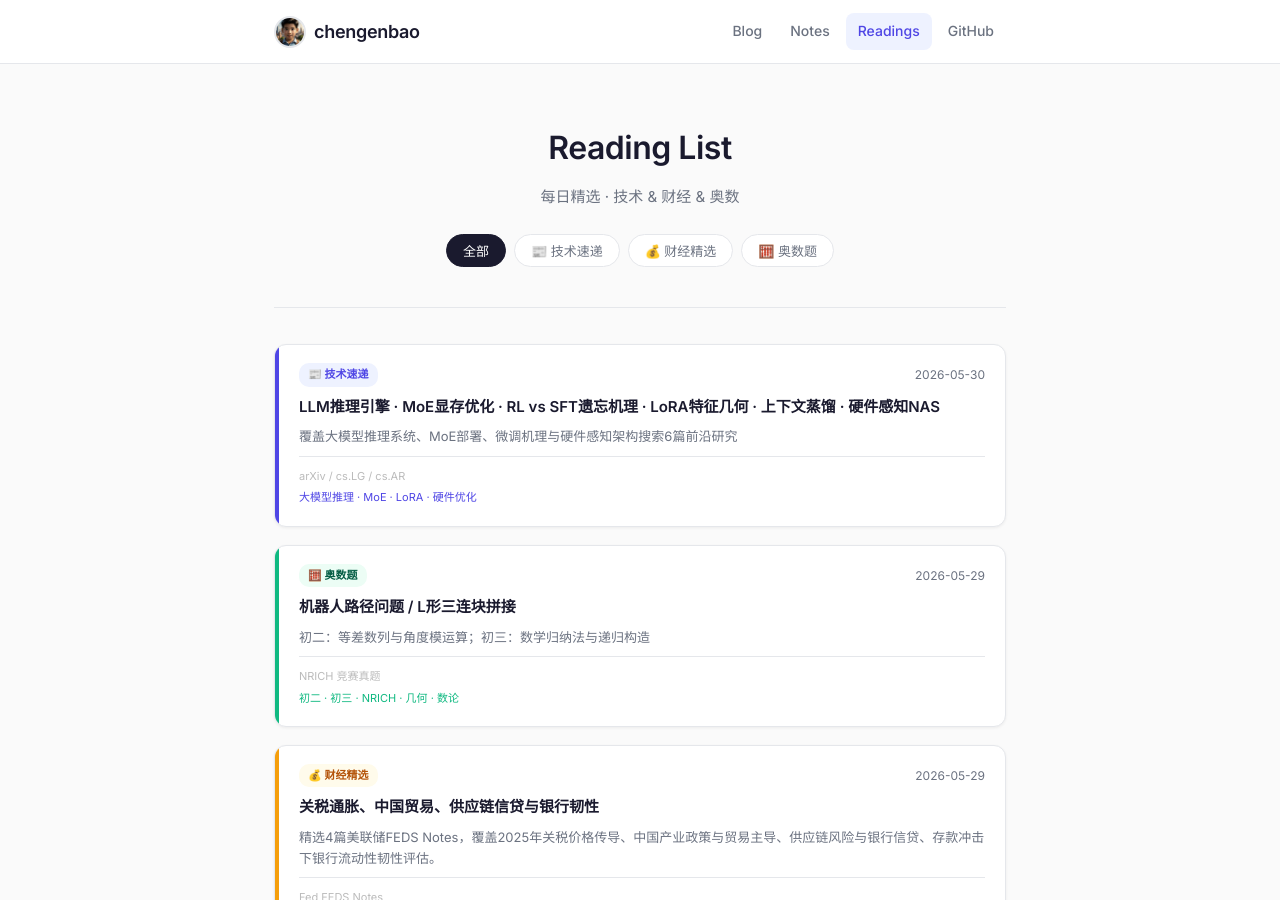
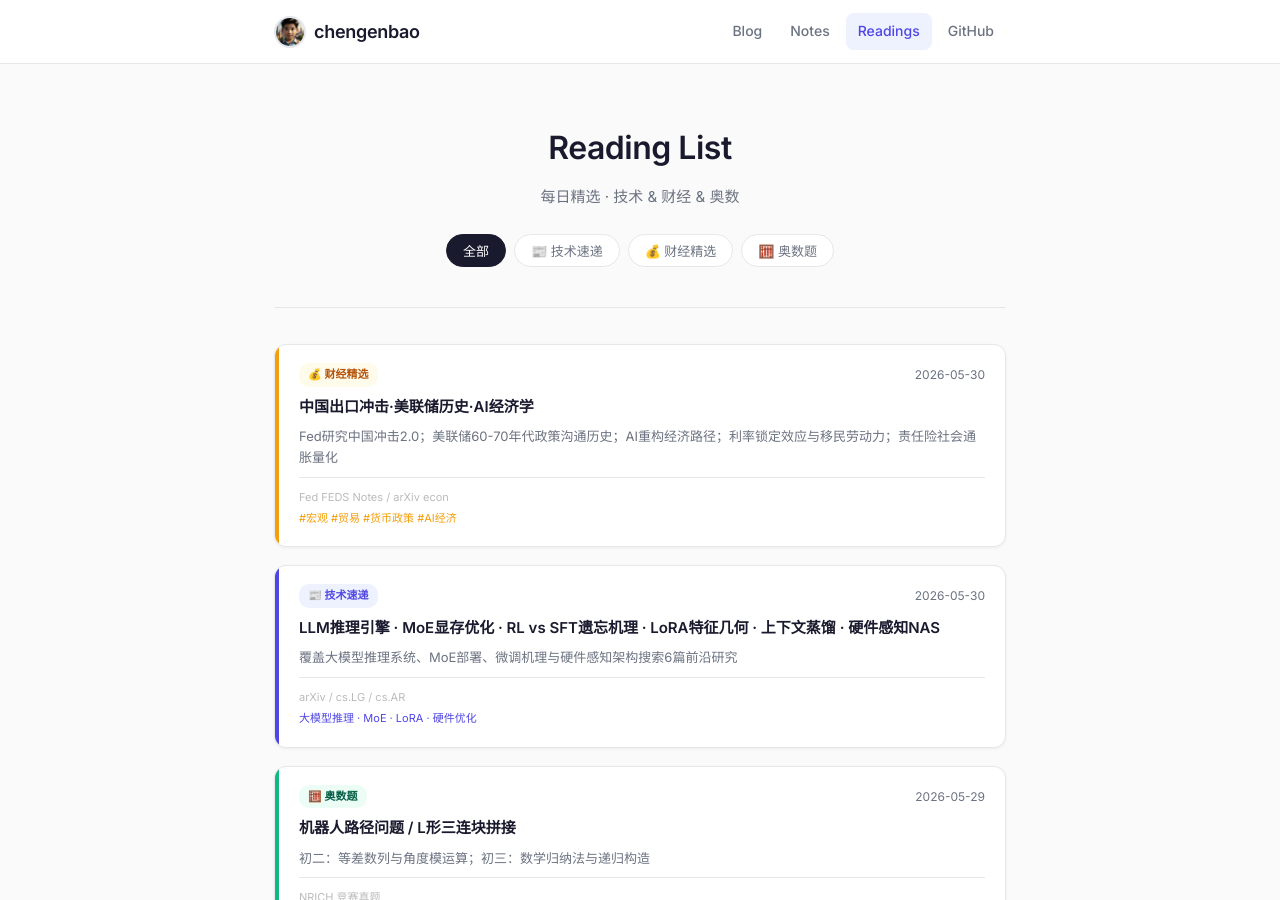
Before and after one commit to chengenbao/chengenbao.github.io, a Jekyll site: the page built from reading-list/index.md, in a window 1280 px wide and 900 px high. Built offline with Jekyll 4.4.1, drawn with Linux system fonts in a browser that asks for light colours.

Commit message:
update index: add finance daily 2026-05-30

```diff
--- a/reading-list/index.md
+++ b/reading-list/index.md
@@ -18,6 +18,22 @@ permalink: /reading-list/
   </div>
 
   <div class="rl-grid">
+<a class="rl-card finance" href="/reading-list/2026-05-30-finance-daily/">
+  <div class="rl-accent"></div>
+  <div class="rl-body">
+    <div class="rl-top">
+      <span class="rl-badge finance">💰 财经精选</span>
+      <time>2026-05-30</time>
+    </div>
+    <h2>中国出口冲击·美联储历史·AI经济学</h2>
+    <p>Fed研究中国冲击2.0；美联储60-70年代政策沟通历史；AI重构经济路径；利率锁定效应与移民劳动力；责任险社会通胀量化</p>
+    <div class="rl-meta">
+      <span class="rl-source">Fed FEDS Notes / arXiv econ</span>
+      <span class="rl-tags">#宏观 #贸易 #货币政策 #AI经济</span>
+    </div>
+  </div>
+</a>
+
 <a class="rl-card tech" href="/reading-list/2026-05-30-tech-daily/">
   <div class="rl-accent"></div>
   <div class="rl-body">
```
